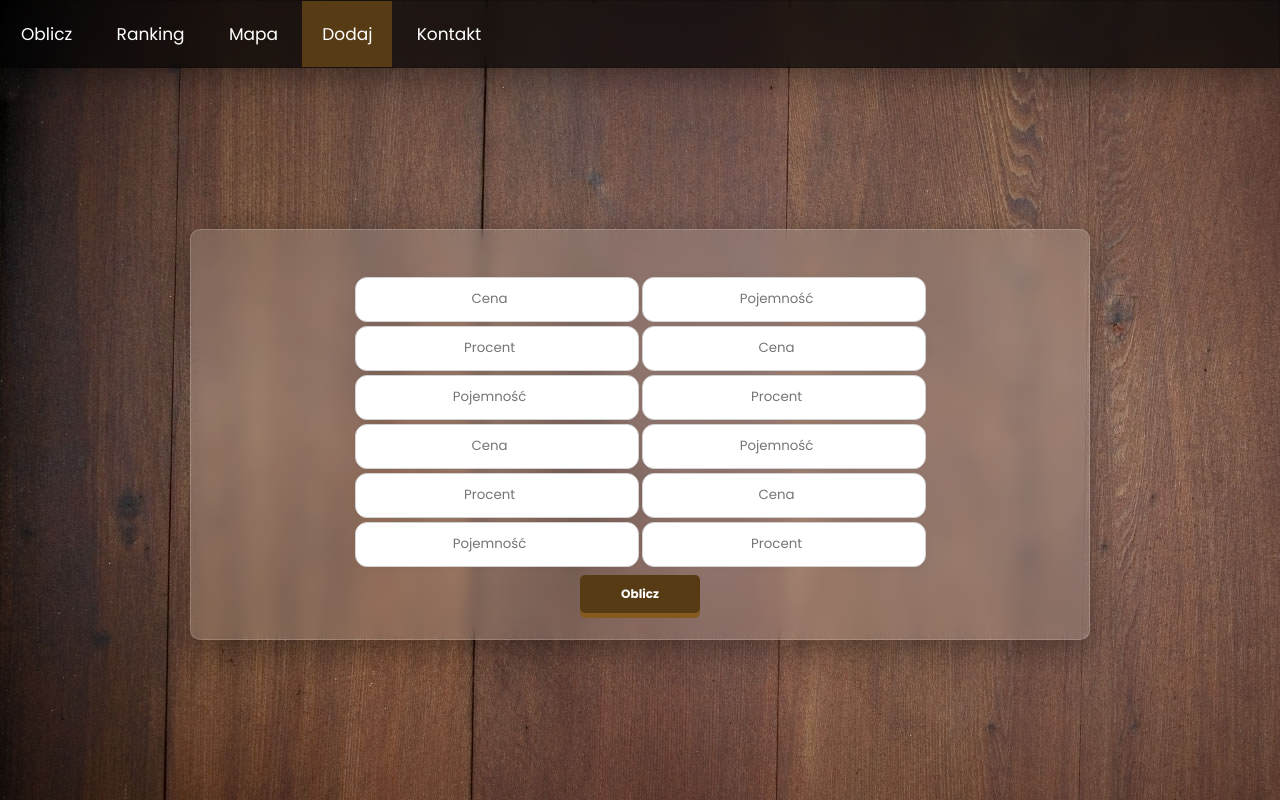
After one commit to Wojanix/IndeksRompera, a PHP site: page /pages/add.php in a window 1280 px wide. The commit adds this page. Run offline with PHP 8.4, Linux system fonts and the light colour scheme.

Commit message:
Dalej proejkt

```diff
--- /dev/null
+++ b/css/add.css
@@ -0,0 +1,5 @@
+.form{
+    display: grid;
+    grid-template-columns: 1fr 1fr;
+    grid-gap: 0px 0px;
+}
--- a/main.css
+++ b/css/main.css
@@ -10,7 +10,7 @@
     font-family: Arial, sans-serif;
     background-color: #f0f0f0;
     color: #333;
-    background-image: url('./background.jpg');
+    background-image: url('./images/background.jpg');
     background-repeat: repeat;
     width: 100%;
     height: 100vh;
@@ -30,7 +30,7 @@
     background-color: #fff;
     border-radius: 8px;
     box-shadow: 0 0 10px rgba(0, 0, 0, 0.1);
-    background: rgba( 255, 255, 255, 0.25 );
+    background: rgba( 255, 255, 255, 0.15 );
     box-shadow: 0 8px 32px 0 rgba(0, 0, 0, 0.37);
     backdrop-filter: blur( 8.5px );
     -webkit-backdrop-filter: blur( 8.5px );
@@ -57,7 +57,8 @@
   }
 
   .input {
-    width: 300px;
+    max-width: 600px;
+    width: 99%;
     height: 45px;
     padding: 12px;
     border-radius: 12px;
--- /dev/null
+++ b/pages/add.php
@@ -0,0 +1,71 @@
+<!DOCTYPE html>
+<html lang="pl" translate="no">
+<head>
+    <meta charset="UTF-8">
+    <meta name="viewport" content="width=device-width, initial-scale=1.0">
+    <title>Dodaj</title>
+    <link rel="stylesheet" href="../css/main.css">
+    <link rel="stylesheet" href="../css/nav.css">
+    <link rel="stylesheet" href="../css/add.css">
+</head>
+<body>
+<div class="navbar">
+  <a href="../index.php"><i class="fa fa-fw fa-home"></i> Oblicz</a>
+  <a href="ranking.php"><i class="fa fa-fw fa-envelope"></i> Ranking</a>
+  <a href="map.php"><i class="fa fa-fw fa-envelope"></i> Mapa</a>
+  <a class="active" href="add.php"><i class="fa fa-fw fa-user"></i> Dodaj</a>
+  <a href="contact.php"><i class="fa fa-fw fa-user"></i> Kontakt</a>
+</div>
+
+<div class="notification" id="connect"><img src=".././css/images/correct.png" alt="correct">Connected successfully</div>
+
+    <div class="container">
+        <!-- <h2>Pochwal Się Swoją Bestią</h2> -->
+        <br>
+        <span class="form">
+       <input class="input" id="price" type="number" placeholder="Cena" />
+      <input class="input" id="amount" type="number" placeholder="Pojemność" />
+      <input class="input" id="percent" type="number" placeholder="Procent" />
+     <input class="input" id="price" type="number" placeholder="Cena" />
+     <input class="input" id="amount" type="number" placeholder="Pojemność" />
+     <input class="input" id="percent" type="number" placeholder="Procent" />
+      <input class="input" id="price" type="number" placeholder="Cena" />
+      <input class="input" id="amount" type="number" placeholder="Pojemność" />
+      <input class="input" id="percent" type="number" placeholder="Procent" />
+      <input class="input" id="price" type="number" placeholder="Cena" />
+      <input class="input" id="amount" type="number" placeholder="Pojemność" />
+      <input class="input" id="percent" type="number" placeholder="Procent" />
+      </span>
+      <button onclick="calculateRomperIndex()">Oblicz</button>
+      <div id="index"></div>
+    </div>
+    <script src="../script.js" ></script>
+    <?php
+
+
+// $servername = "serwer2396565.home.pl";
+// $username = "37544078_indeksrompera";
+// $password = "<Romper123>";
+// $database = "37544078_indeksrompera";
+
+$servername = "localhost";
+$username = "admin3";
+$password = "admin3";
+$database = "indeksrompera";
+
+// Create connection
+$conn = new mysqli($servername, $username, $password, $database);
+
+// Check connection
+if ($conn->connect_error) {
+    echo "Connection failed: " . $conn->connect_error;
+  die;
+}
+echo '<script type="text/javascript">',
+'connected();',
+'</script>';
+
+die;
+?>
+</body>
+</html>
```
Also changed, not shown: index.php (+8 -7 lines), pages/contact.php (added, +19 -0 lines), pages/map.php (added, +19 -0 lines), pages/ranking.php (added, +20 -0 lines), css/images/background.jpg (renamed from background.jpg), css/images/correct.png (renamed from correct.png), css/nav.css (renamed from nav.css).
